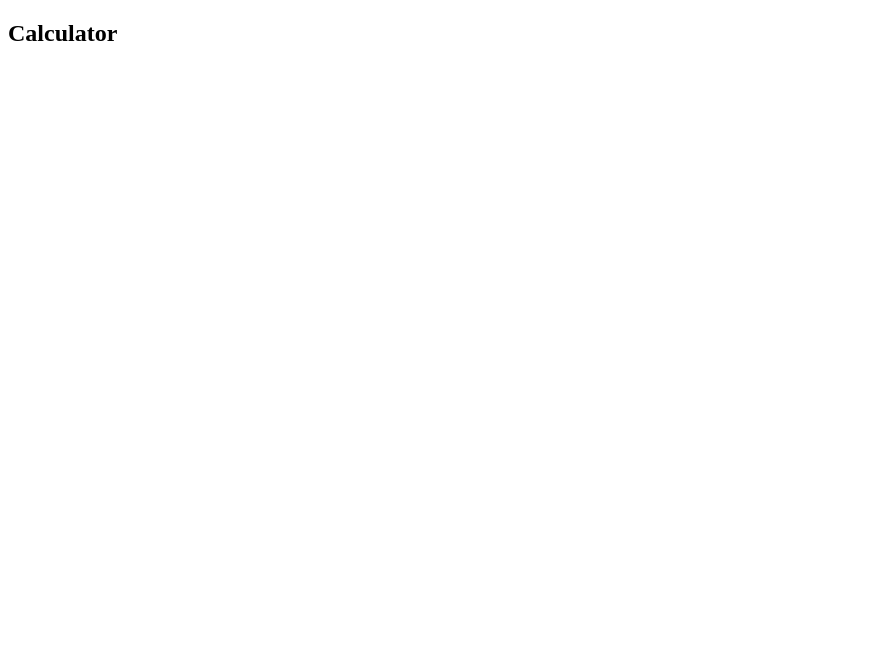
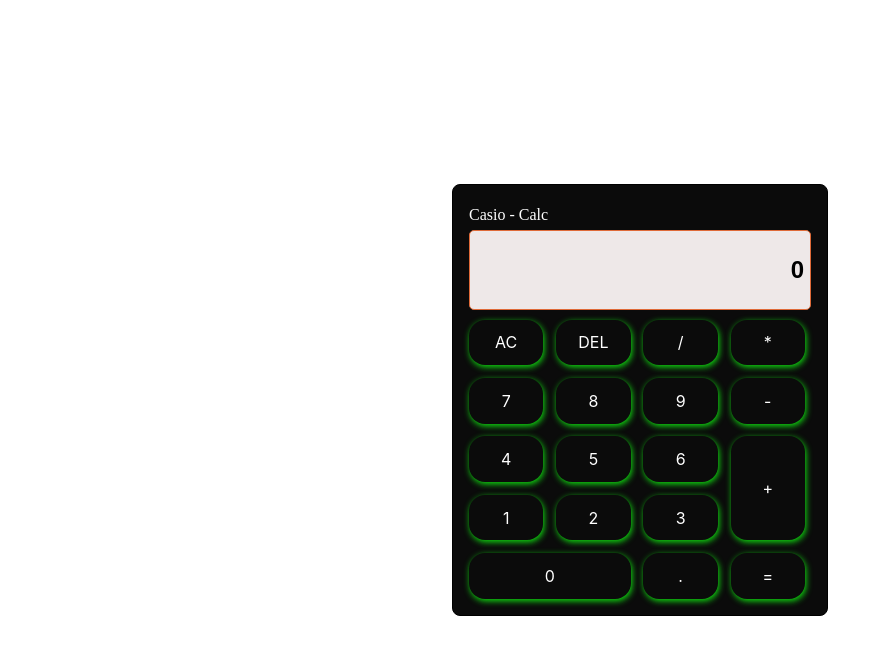
Before and after one commit to ZakirTqvi/calculator, a plain HTML site: page index.html in a window 1280 px wide. Shown: the whole page, without its empty margins (0-882 px from the left). Drawn offline with Linux system fonts and the light colour scheme.

Commit message:
new files

```diff
--- a/index.html
+++ b/index.html
@@ -7,9 +7,37 @@
     <link rel="stylesheet" href="style.css">
 </head>
 <body>
-    <h2>Calculator</h2>
+
     <div class="container">
 
+        <div class="cal-box">
+            <div class="title">
+                <span id="title"> Casio - Calc</span>
+            </div>
+            <div class="input-box">
+             <input type="text" id="userInput" placeholder="0">
+            </div>
+            <div class="btn-sets">
+             <button class="button">AC</button>
+             <button class="button">DEL</button>
+             <button class="button">/</button>
+             <button class="button">*</button>
+             <button class="button">7</button>
+             <button class="button">8</button>
+             <button class="button">9</button>
+             <button class="button">-</button>
+             <button class="button">4</button>
+             <button class="button">5</button>
+             <button class="button">6</button>
+             <button class="button plus">+</button>
+             <button class="button">1</button>
+             <button class="button">2</button>
+             <button class="button">3</button>
+             <button class="button equal">=</button>
+             <button class="button zero">0</button>
+             <button class="button">.</button>
+            </div>
+        </div>
     </div>
     <script src="script.js"></script>
 </body>
--- a/script.js
+++ b/script.js
@@ -0,0 +1,28 @@
+let input = document.getElementById('userInput')
+let buttons = document.querySelectorAll('button')
+
+let string = ""
+let arr = Array.from(buttons);
+
+// console.log(arr)
+
+arr.forEach( (button) =>{
+    button.addEventListener('click', (e) => {
+        if(e.target.innerHTML == '=') {
+            string = eval(string);
+            input.value = string;
+        }
+        else if(e.target.innerHTML == 'AC') {
+            string = ''
+            input.value = string;
+        }
+        else if(e.target.innerHTML == 'DEL') {
+            string = string.slice(0,-1)
+            input.value = string;
+        }
+        else {
+            string += e.target.innerHTML;
+            input.value = string;
+        }
+    })
+})
--- a/style.css
+++ b/style.css
@@ -0,0 +1,83 @@
+* {
+    padding: 0;
+    margin: 0;
+    box-sizing: border-box;
+}
+.container {
+    height: 100vh;
+    width: 100vw;
+    display: flex;
+    align-items: center;
+    justify-content: center;
+    flex-direction: column;
+}
+#title{
+    color: white;
+   line-height: 1.8;
+}
+.cal-box {
+    border: 1px solid black;
+    padding: 1rem;
+    border-radius: 0.5rem;
+    background: #0b0b0b;
+}
+.btn-sets {
+    margin-top: 0.6rem;
+    max-width: 21rem;
+    display: grid;
+    grid-template-columns: repeat(4,1fr);
+    grid-template-rows: repeat(5,1fr);
+    gap: 0.8rem;
+}
+
+.zero {
+    grid-column: 1/3 /* Makes "0" button span two columns horizontally */
+}
+
+.plus {
+    grid-row: 3/5; /* Makes "+" button span two rows vertically */
+    grid-column: 4/5;
+}
+
+.equal {
+    grid-row: 5/6; /* Makes "=" button span two rows vertically */
+    grid-column: 4/5;
+}
+
+input[type="text"] {
+    width: 100%;
+    padding: 6px;
+    color: #291d1d;             /* Background color */
+    border: 1px solid  #df6a38;
+    border-radius: 5px;         /* Rounded corners */
+    outline: none;              /* Remove default outline */
+    text-align: right;
+    background: rgb(238, 232, 232);
+    font-weight: bold;
+    color: #000000;
+    height: 5rem;
+    font-size: 1.5rem
+}
+
+input::placeholder {
+    color: #000000;
+}
+
+/* CSS */
+
+
+.button {
+  background: #FFFFFF;
+  border: 0 solid #E2E8F0;
+  box-shadow: 0 4px 6px -1px rgba(0, 0, 0, 0.1), 0 2px 4px -1px rgba(0, 0, 0, 0.06);
+  color: #1A202C;
+  font-family: Inter, sans-serif;
+  font-size: 1rem;
+  padding: 0.8rem;
+  text-decoration: none;
+  border-radius: 1rem;
+  cursor: pointer;
+  background: #0b0b0b;
+  color: #FFFFFF;
+  box-shadow: 1px 2px 6px rgb(16, 229, 16);
+}
```
